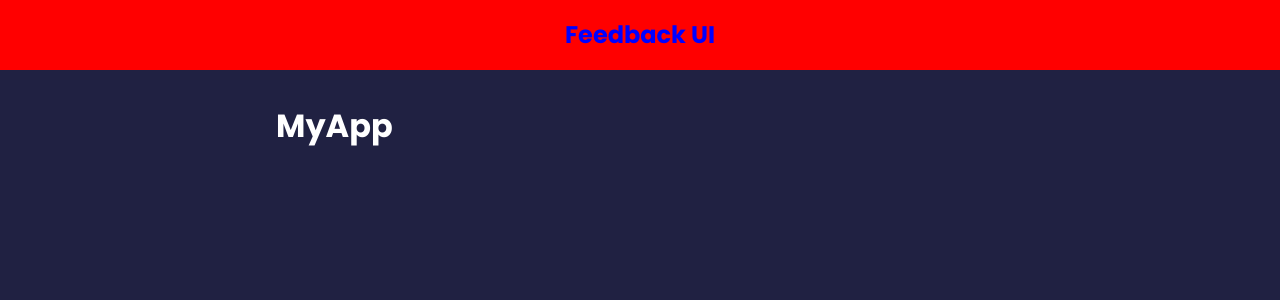
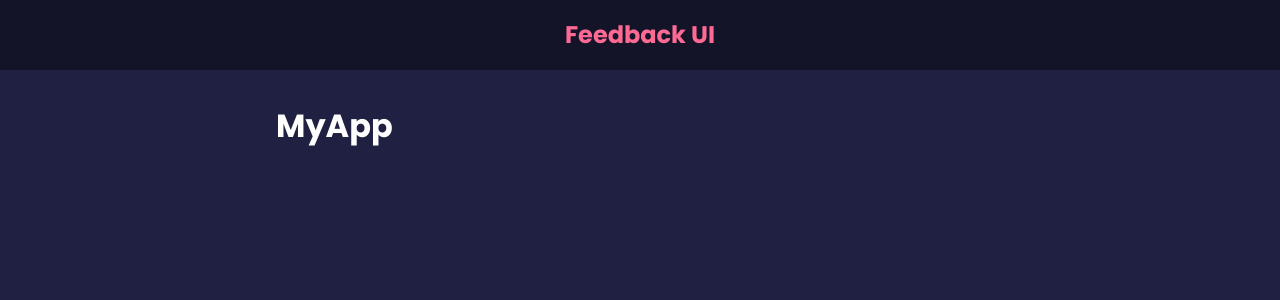
Before and after one commit to yashv521/React-Learnings, a React (Create React App) app: page / in a window 1280 px wide. Shown: the top 300 px of the page. Built offline with nearby package versions, Linux system fonts and the light colour scheme.

Commit message:
Styles in jsx props -2

```diff
--- a/src/App.js
+++ b/src/App.js
@@ -4,7 +4,7 @@ function App() {
 
     return (
         <>
-            <Header bgColor='red' textColor='blue' />
+            <Header />
             <div className="container">
                 <h1>MyApp</h1>
             </div>
--- a/src/components/Header.jsx
+++ b/src/components/Header.jsx
@@ -17,11 +17,15 @@ function Header({ text, bgColor, textColor }) {
 }
 
 Header.defaultProps = {
-    text: "Feedback UI"
+    text: "Feedback UI",
+    bgColor: 'rgba(0, 0, 0, 0.4)',
+    textColor: '#ff6a95',
 }
 
 Header.propTypes = {
     text: PropTypes.string,
+    bgColor: PropTypes.string,
+    textColor: PropTypes.string,
 }
 
 export default Header
```
